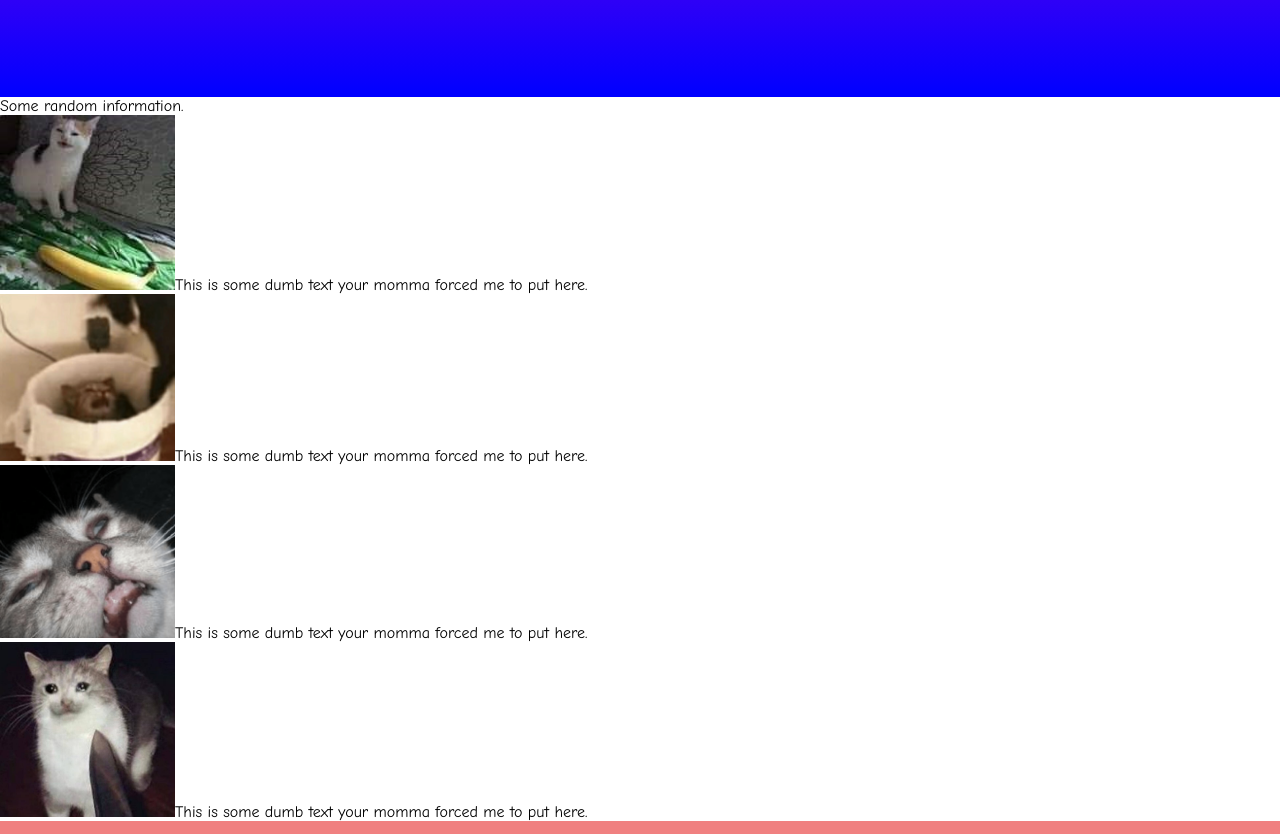
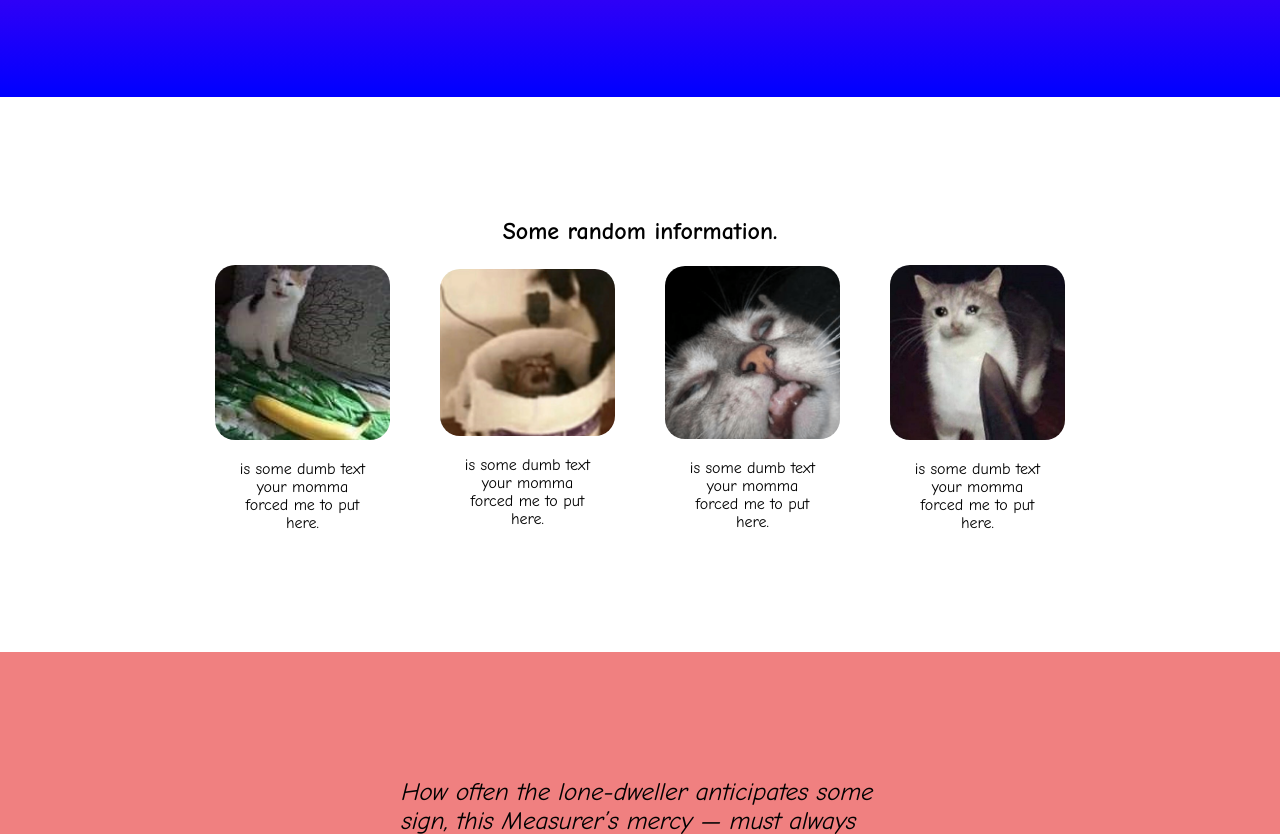
Before and after one commit to tstloc01-1059/landing-page, a plain HTML site: page index.html in a window 1280 px wide. Shown: the part 433-1267 px from the top of the page. Drawn offline with Linux system fonts and the light colour scheme; a web font is replaced by a local one.

Commit message:
morning update, set up the section I was missing with the 4 images, copying from the flex-information assignment, now its all about making it pretty

```diff
--- a/index.html
+++ b/index.html
@@ -43,14 +43,23 @@
         <div id="block2">
             <div class="title2">Some random information.</div>
             <div class="cards">
-                <div class="card"><img src="imgs/cat2_1.jpeg" alt="this is an image">This is some dumb text your momma
-                    forced me to put here.</div>
-                <div class="card"><img src="imgs/cat2_2.png" alt="this is an image">This is some dumb text your momma
-                    forced me to put here.</div>
-                <div class="card"><img src="imgs/cat2_3.png" alt="this is an image">This is some dumb text your momma
-                    forced me to put here.</div>
-                <div class="card"><img src="imgs/cat2_4.jpg" alt="this is an image">This is some dumb text your momma
-                    forced me to put here.</div>
+                <div class="card">
+                    <img src="imgs/cat2_1.jpeg" alt="this is an image">
+                    <div class="text">is some dumb text your momma forced me to put here.</div>
+                </div>
+                <div class="card">
+                    <img src="imgs/cat2_2.png" alt="this is an image">
+                    <div class="text">is some dumb text your momma forced me to put here.</div>
+                </div>
+                <div class="card">
+                    <img src="imgs/cat2_3.png" alt="this is an image">
+                    <div class="text">is some dumb text your momma forced me to put here.</div>
+                </div>
+                <div class="card">
+                    <img src="imgs/cat2_4.jpg" alt="this is an image">
+                    <div class="text">is some dumb text your momma
+                        forced me to put here.</div>
+                </div>
             </div>
         </div>
 
@@ -64,7 +73,7 @@
                     mind-caring, along the ocean’s windings,
                     stirring rime-chill seas, hands as oars
                     many long whiles, treading the tracks of exile—
-                    the way of the world an open book always</p>
+                    the way of the world an open book always.</p>
             </div>
             <div class="author">- Your Mom, God of Ass Clap</div>
         </div>
--- a/styles.css
+++ b/styles.css
@@ -104,21 +104,45 @@ ul {
     align-items: centre;
     flex: wrap;
     flex-direction: column;
+    margin: 100px;
 }
 
-#block2 .titl2 {
+#block2 .title2 {
+    font-size: 24px;
+    font-weight: bold;
+    display: flex;
+    align-items: center;
+    justify-content: center;
+    padding: 20px;
+}
+
+#block2 .cards {
+    display: flex;
+    justify-content: center;
+    align-items: center;
+    gap: 50px;
 
 }
 
-#blaock2 .cards {
+#block2 .card {
     display: flex;
     justify-content: center;
     align-items: center;
+    flex-direction: column;
+    max-width: 175px;
+}
+
+#block2 .text {
+    text-align: center;
+    margin: 20px;
 }
 
 #block2 img {
     max-width: 175px;
     max-height: 175px;
+    border-radius: 20px;
+    border-color: lime;
+    border: 10px;
 }
 
 #block3 {
```
